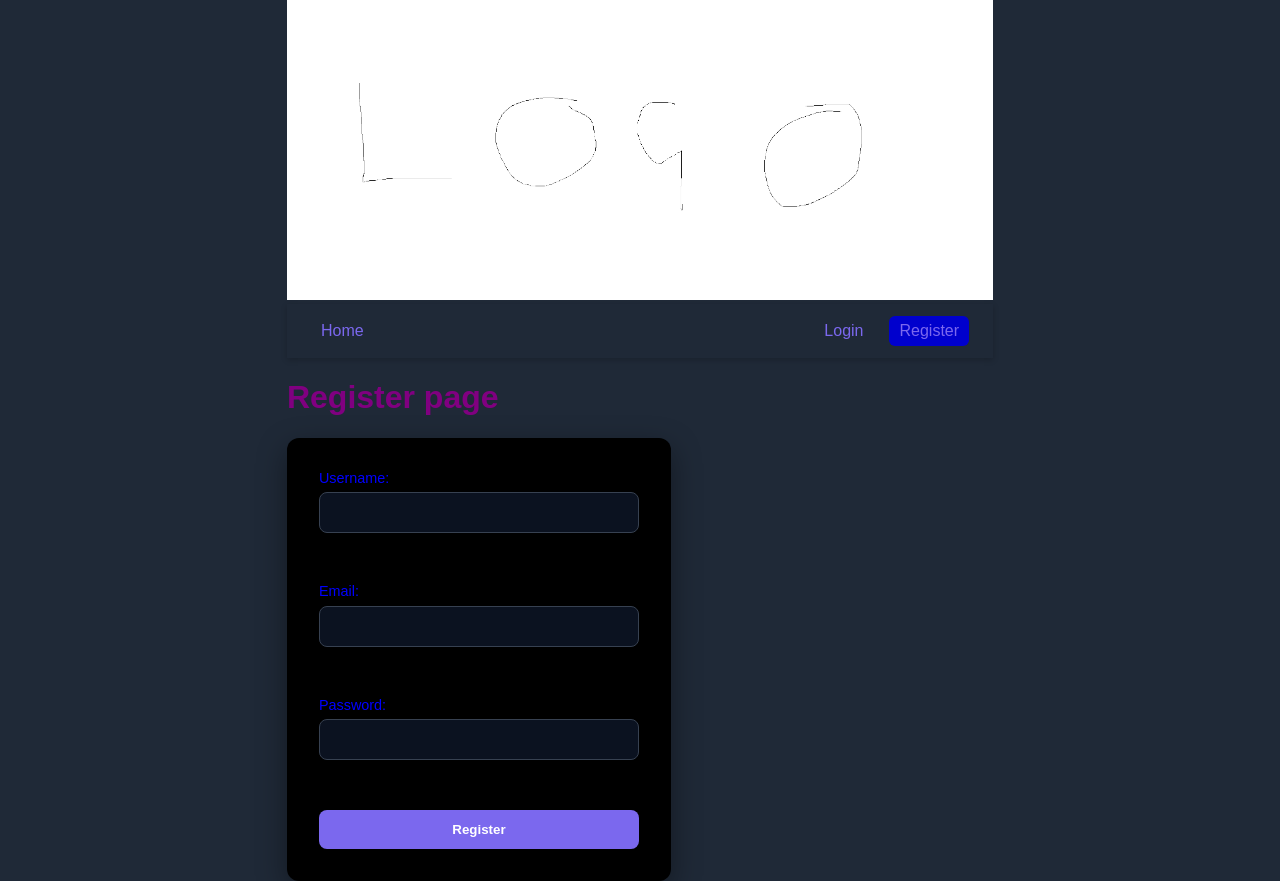
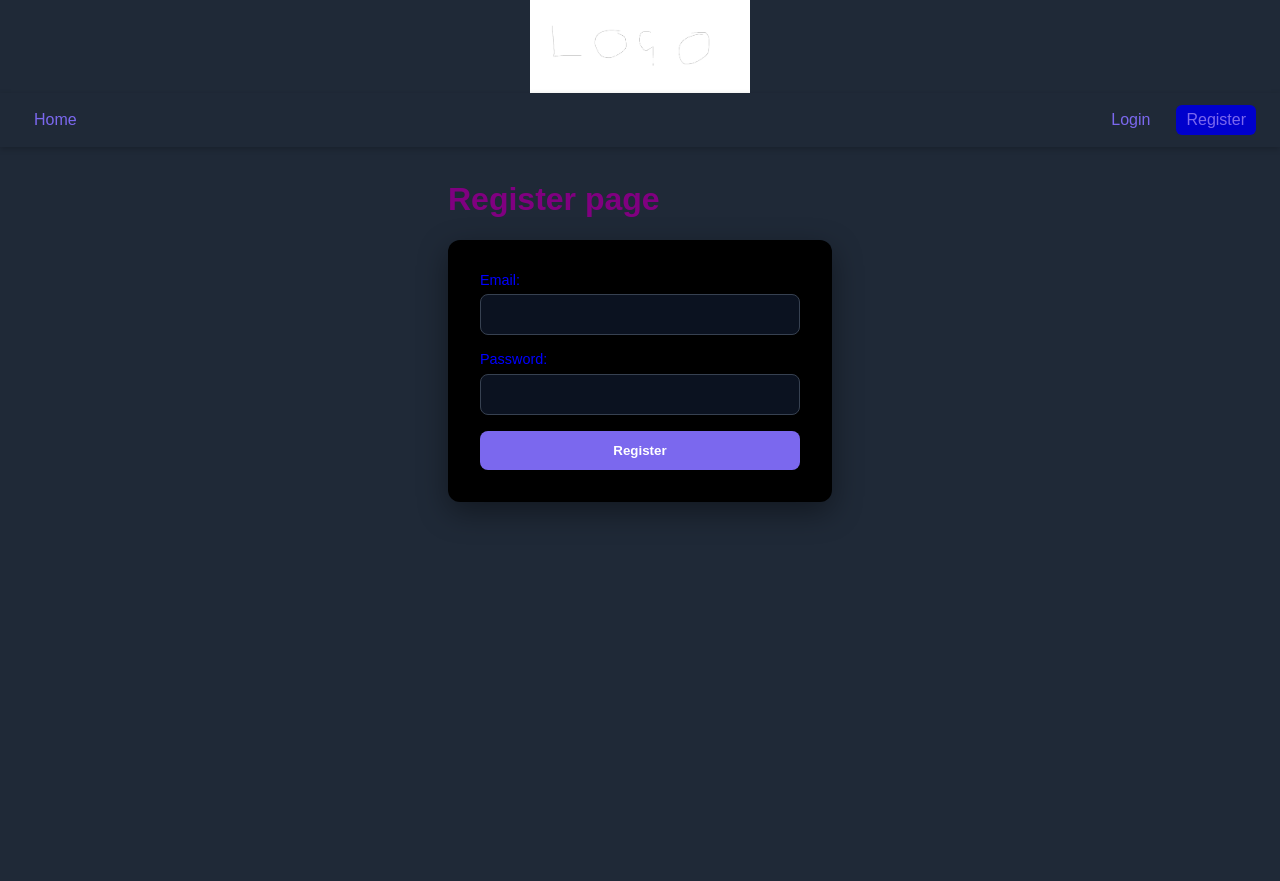
Before and after one commit to matthewzahra/ditto, a React app in the folder frontend/: page /register in a window 1280 px wide. After the commit the page ends 800 px from the top, so only its background shows below. Built offline with nearby package versions, Linux system fonts and the light colour scheme; no server answers; the HTML template or start-up script is replaced by a standard one.

Commit message:
added more page styling

```diff
--- /dev/null
+++ b/frontend/src/components/Header/Header.css
@@ -0,0 +1,20 @@
+.header {
+    position: fixed;
+    top: 0;
+    left: 0;
+    width: 100%;
+
+    display: flex;
+    flex-direction: column;
+    align-items: center;
+
+    background: var(--background);
+    z-index: 1000;
+}
+
+.header-logo {
+    width: 220px;
+    height: auto;
+    display: block;
+    align-items: center;
+}
--- a/frontend/src/components/Header/Header.jsx
+++ b/frontend/src/components/Header/Header.jsx
@@ -1,13 +1,18 @@
 import dittoLogo from "../../assets/logo.png"
 
+import "./Header.css"
+import Navbar from "../Navbar/Navbar"
+
 function Header() {
+    return (
 
-    return (
-        <>
+        <header className="header">
 
-        <img src={dittoLogo} height="300" alt=""/>
+            <img className="header-logo" src={dittoLogo} alt="Ditto logo" />
+            <Navbar />
 
-        </>
+        </header>
+
     )
 }
 
--- a/frontend/src/components/Navbar/Navbar.css
+++ b/frontend/src/components/Navbar/Navbar.css
@@ -3,8 +3,10 @@
     display: flex;
     justify-content: space-between;
     align-items: center;
+    width: 100%;
 
     padding: 12px 24px;
+    box-sizing: border-box;
     background-color: var(--background); /* dark slate */
     color: var(--primary);
 
--- a/frontend/src/components/RegisterForm/RegisterForm.jsx
+++ b/frontend/src/components/RegisterForm/RegisterForm.jsx
@@ -10,7 +10,7 @@ import getCookie from "../../core/getCookie"
 function LoginForm() {
 
     // initialising object for storing form data
-    const [formData, setFormData] = useState({username: "", password: "", email: ""})
+    const [formData, setFormData] = useState({email: "", password: ""})
 
     // function for updating form data
     const handleChange = (e) => {
@@ -45,18 +45,12 @@ function LoginForm() {
     return (
         <form className="register-form" onSubmit={handleSubmit}>
 
-            <label>Username:
-                <input type="text" name="username" value={formData.username} onChange={handleChange}/>
-            </label>
-            <br></br>
             <label>Email:
                 <input type="text" name="email" value={formData.email} onChange={handleChange}/>
             </label>
-            <br></br>
             <label>Password:
                 <input type="password" name="password" value={formData.password} onChange={handleChange}/>
             </label>
-            <br></br>
             <button type="submit">Register</button>
 
         </form>
--- /dev/null
+++ b/frontend/src/layouts/LoggedOutLayout/LoggedOutLayout.css
@@ -0,0 +1,17 @@
+.logged-out-layout {
+    min-height: 100vh;
+    background: var(--background);
+    display: flex;
+    flex-direction: column;
+    align-items: center;
+}
+
+.logged-out-content {
+    width: 100%;
+    display: flex;
+    justify-content: center;
+
+    padding-top: 160px; /* CRITICAL */
+    padding-left: 1rem;
+    padding-right: 1rem;
+}
--- a/frontend/src/layouts/LoggedOutLayout/LoggedOutLayout.jsx
+++ b/frontend/src/layouts/LoggedOutLayout/LoggedOutLayout.jsx
@@ -2,6 +2,8 @@ import { Outlet, Navigate } from "react-router-dom"
 
 import Header from "../../components/Header/Header"
 import Navbar from "../../components/Navbar/Navbar"
+
+import "./LoggedOutLayout.css"
 
 function LoggedOutLayout() {
     // replace below with actual auth ////////////////////////////////////////////
@@ -10,12 +12,14 @@ function LoggedOutLayout() {
     // only display layout if users are logged in, otherwise send to login page
     if (!userLoggedIn) {
         return (
-        <>
+        <div className="logged-out-layout">
             <Header />
-            <Navbar />
 
-            <Outlet />
-        </>
+            <div className="logged-out-content">
+                <Outlet />
+            </div>
+
+        </div>
         )
     } else {
         return (
--- a/frontend/src/pages/LoggedOutPages/Login/Login.jsx
+++ b/frontend/src/pages/LoggedOutPages/Login/Login.jsx
@@ -1,11 +1,13 @@
 import LoginForm from "../../../components/LoginForm/LoginForm"
+
+import "./Login.css"
 
 function Login() {
     return (
-        <>
-        <h1>Login page</h1>
-        <LoginForm />
-        </>
+        <div className="login-page">
+            <h1>Login page</h1>
+            <LoginForm />
+        </div>
     )
 }
 
--- a/frontend/src/pages/LoggedOutPages/Register/Register.jsx
+++ b/frontend/src/pages/LoggedOutPages/Register/Register.jsx
@@ -1,11 +1,13 @@
 import RegisterForm from "../../../components/RegisterForm/RegisterForm"
+
+import "./Register.css"
 
 function Register() {
     return (
-        <>
-        <h1>Register page</h1>
-        <RegisterForm />
-        </>
+        <div className="register-page">
+            <h1>Register page</h1>
+            <RegisterForm />
+        </div>
     )
 }
 
```
Also changed, not shown: frontend/src/pages/LoggedOutPages/Login/Login.css (added), frontend/src/pages/LoggedOutPages/Register/Register.css (added).
